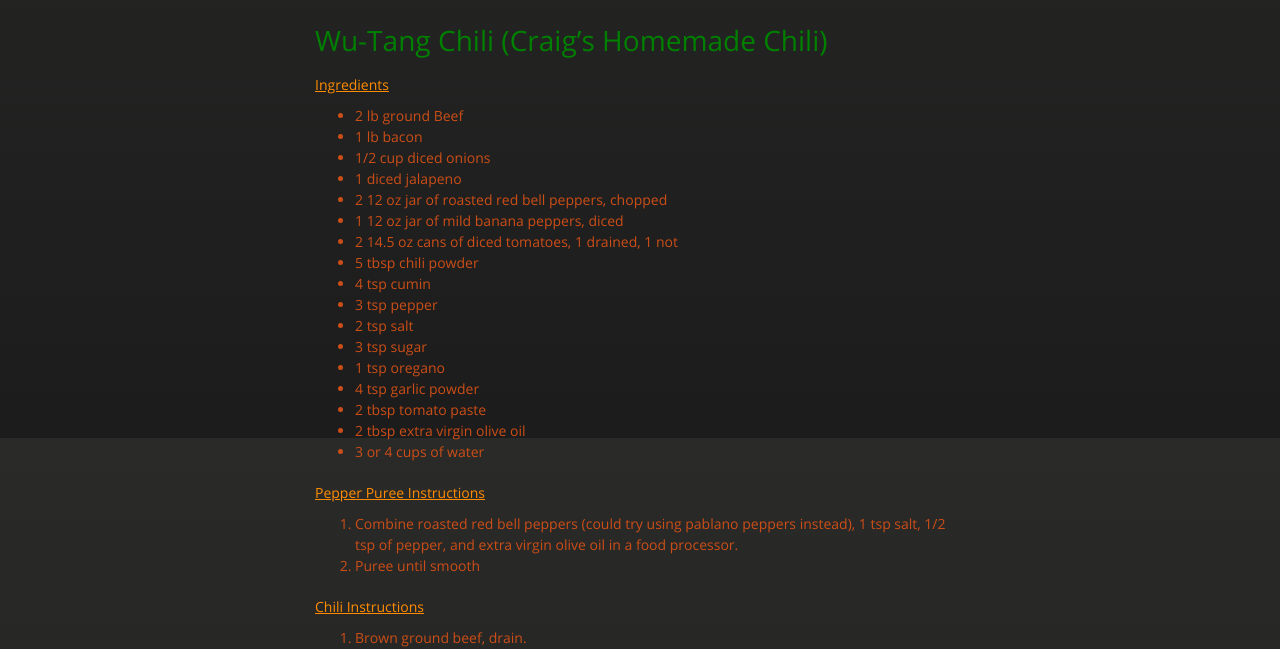
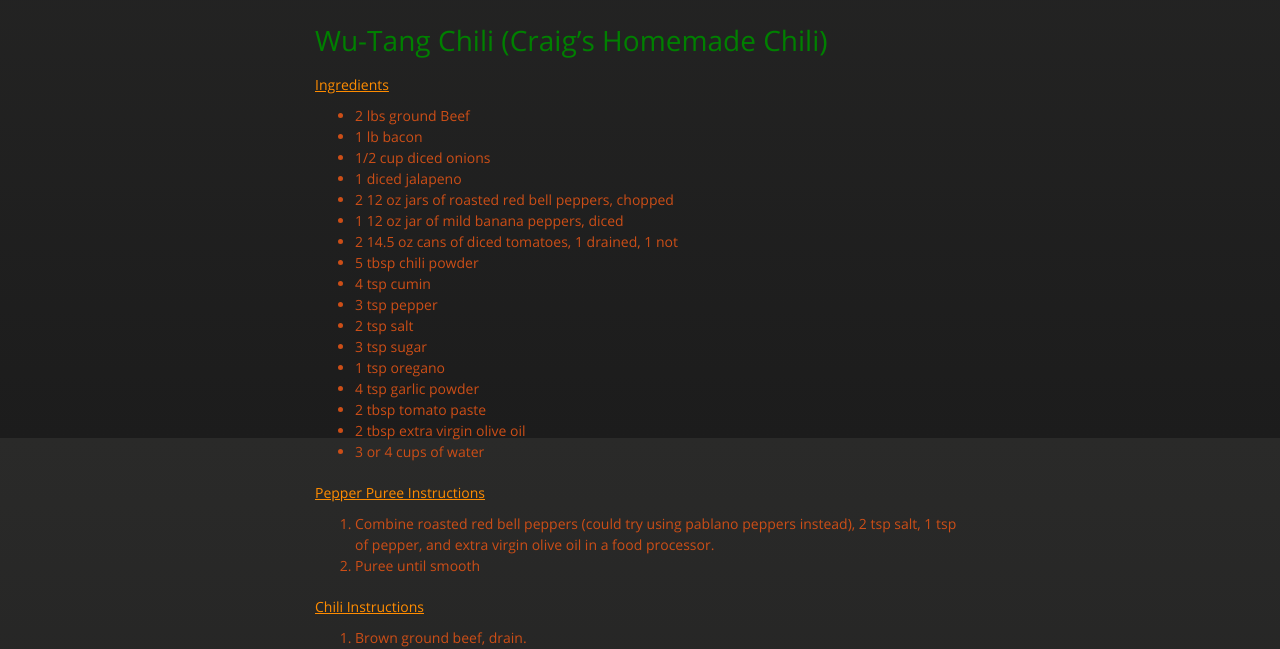
Before and after one commit to cmwillett/TheDigitalCookbook, a Jekyll site: the page built from MainDishes/CraigsHomemadeChili.md, in a window 1280 px wide. Shown: the part 462-1111 px from the top of the page. Built offline with Jekyll 4.4.1, drawn with Linux system fonts in a browser that asks for light colours; nearby versions of some CDN libraries.

Commit message:
added ss

```diff
--- a/MainDishes/CraigsHomemadeChili.md
+++ b/MainDishes/CraigsHomemadeChili.md
@@ -6,11 +6,11 @@
 # Wu-Tang Chili (Craig's Homemade Chili)
 
 #### Ingredients
-- 2 lb ground Beef
+- 2 lbs ground Beef
 - 1 lb bacon
 - 1/2 cup diced onions
 - 1 diced jalapeno
-- 2 12 oz jar of roasted red bell peppers, chopped
+- 2 12 oz jars of roasted red bell peppers, chopped
 - 1 12 oz jar of mild banana peppers, diced
 - 2 14.5 oz cans of diced tomatoes, 1 drained, 1 not
 - 5 tbsp chili powder
@@ -25,7 +25,7 @@
 - 3 or 4 cups of water
 
 #### Pepper Puree Instructions
-1. Combine roasted red bell peppers (could try using pablano peppers instead), 1 tsp salt, 1/2 tsp of pepper, and extra virgin olive oil in a food processor.
+1. Combine roasted red bell peppers (could try using pablano peppers instead), 2 tsp salt, 1 tsp of pepper, and extra virgin olive oil in a food processor.
 2. Puree until smooth
 
 #### Chili Instructions
```
